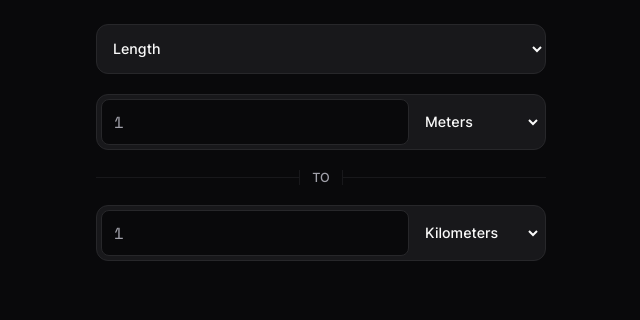
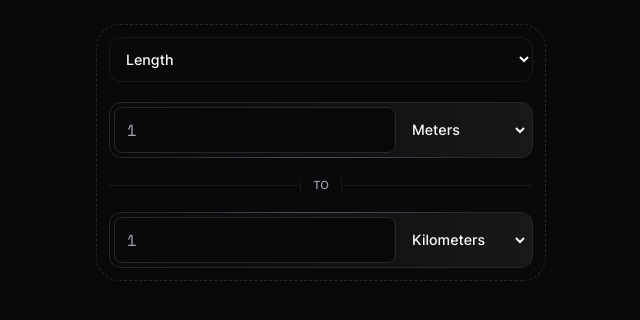
Before and after one commit to remvze/converto, an Astro site: page / in a window 1280 px wide. Shown: the whole page, without its empty margins (319-959 px from the left). Built offline with nearby package versions, Linux system fonts and the light colour scheme; Astro itself is replaced by a stand-in of ours.

Commit message:
style: minor changes

```diff
--- a/src/components/app/app.module.css
+++ b/src/components/app/app.module.css
@@ -1,5 +1,8 @@
 .form {
+  padding: 12px;
   margin-top: 24px;
+  border: 1px dashed var(--color-neutral-200);
+  border-radius: 24px;
 
   & div {
     &:not(:last-of-type) {
@@ -19,7 +22,7 @@
 
       & p {
         padding: 0 12px;
-        font-size: var(--font-xsm);
+        font-size: var(--font-2xsm);
         font-weight: 500;
         color: var(--color-foreground-subtle);
         border: 1px solid var(--color-neutral-100);
@@ -29,15 +32,37 @@
     }
 
     &.unit {
+      position: relative;
       display: flex;
       column-gap: 12px;
       align-items: center;
       width: 100%;
       height: 56px;
       padding: 4px;
-      background-color: var(--color-neutral-100);
+      background: linear-gradient(90deg, transparent, var(--color-neutral-100));
       border: 1px solid var(--color-neutral-200);
       border-radius: 12px;
+
+      &::before {
+        position: absolute;
+        top: -1px;
+        left: 50%;
+        width: 75%;
+        height: 1px;
+        content: '';
+        background: linear-gradient(
+          90deg,
+          transparent,
+          var(--color-neutral-400),
+          transparent
+        );
+        transform: translateX(-50%);
+      }
+
+      &.one::before {
+        top: unset;
+        bottom: -1px;
+      }
 
       & input {
         flex-grow: 1;
@@ -71,14 +96,14 @@
     &.category {
       & select {
         width: 100%;
-        height: 50px;
+        height: 45px;
         padding: 4px;
         padding: 0 12px;
         font-size: var(--font-sm);
         font-weight: 500;
         color: var(--color-foreground);
-        background-color: var(--color-neutral-100);
-        border: 1px solid var(--color-neutral-200);
+        background-color: transparent;
+        border: 1px solid var(--color-neutral-100);
         border-radius: 12px;
         outline: none;
 
--- a/src/components/app/app.tsx
+++ b/src/components/app/app.tsx
@@ -5,6 +5,7 @@ import { Container } from '../container';
 import { unitsData, convert, formatUnit } from '@/lib/units';
 
 import styles from './app.module.css';
+import { cn } from '@/helpers/styles';
 
 export function App() {
   const [value1, setValue1] = useState(1);
@@ -61,7 +62,7 @@ export function App() {
           </select>
         </div>
 
-        <div className={styles.unit}>
+        <div className={cn(styles.unit, styles.one)}>
           <input type="number" value={value1} onChange={handleValue1Change} />
 
           <select value={unit1} onChange={handleUnit1Change}>
@@ -79,7 +80,7 @@ export function App() {
           <div />
         </div>
 
-        <div className={styles.unit}>
+        <div className={cn(styles.unit, styles.two)}>
           <input type="number" value={value2} onChange={handleValue2Change} />
 
           <select value={unit2} onChange={handleUnit2Change}>
```
